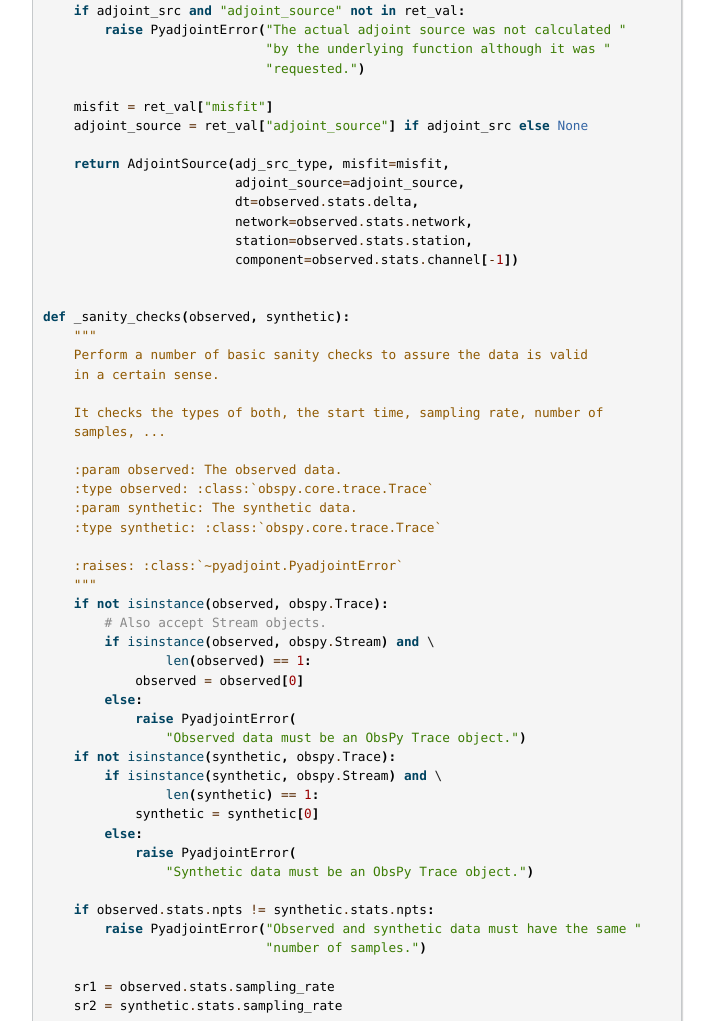
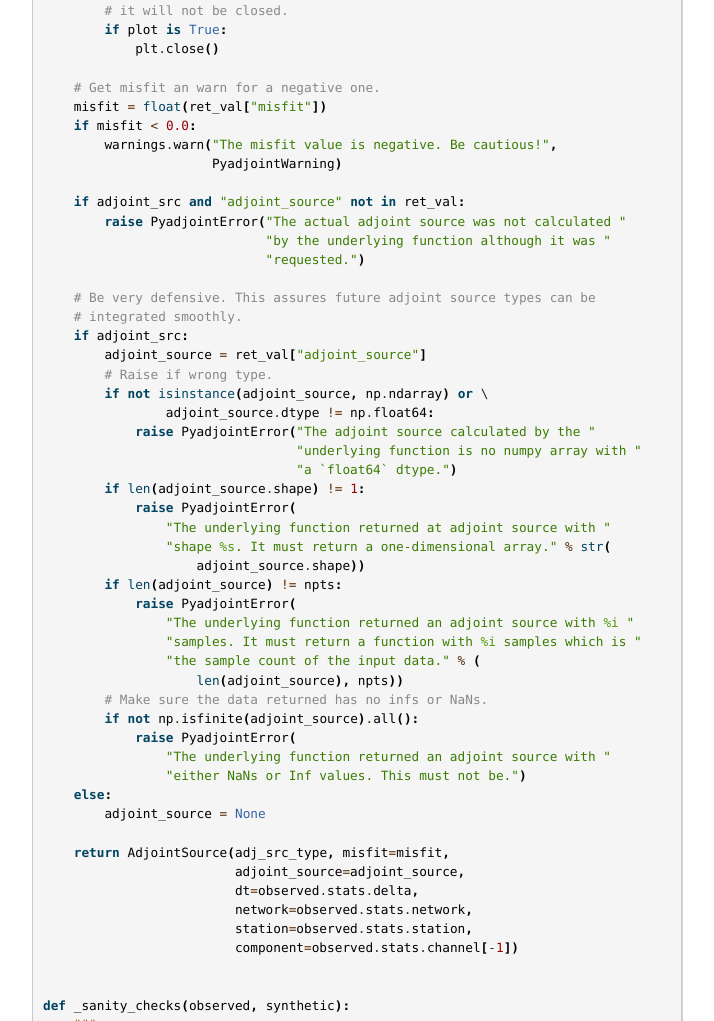
Before and after one commit to adjtomo/pyadjoint, a plain HTML site: page _modules/pyadjoint/adjoint_source.html in a window 1280 px wide. Shown: the part 4480-5501 px from the top of the page, without its empty margins (398-1112 px from the left). Drawn offline with nearby package versions, Linux system fonts and the light colour scheme; some packages are replaced by stand-ins of ours.

Commit message:
Travis build 15 pushed to gh-pages

```diff
--- a/_modules/pyadjoint/adjoint_source.html
+++ b/_modules/pyadjoint/adjoint_source.html
@@ -238,6 +238,10 @@
 <span class="sd">    &quot;&quot;&quot;</span>
     <span class="n">observed</span><span class="p">,</span> <span class="n">synthetic</span> <span class="o">=</span> <span class="n">_sanity_checks</span><span class="p">(</span><span class="n">observed</span><span class="p">,</span> <span class="n">synthetic</span><span class="p">)</span>
 
+    <span class="c"># Get number of samples now as the adjoint source calculation function</span>
+    <span class="c"># are allowed to mess with the trace objects.</span>
+    <span class="n">npts</span> <span class="o">=</span> <span class="n">observed</span><span class="o">.</span><span class="n">stats</span><span class="o">.</span><span class="n">npts</span>
+
     <span class="k">if</span> <span class="n">adj_src_type</span> <span class="ow">not</span> <span class="ow">in</span> <span class="n">AdjointSource</span><span class="o">.</span><span class="n">_ad_srcs</span><span class="p">:</span>
         <span class="k">raise</span> <span class="n">PyadjointError</span><span class="p">(</span>
             <span class="s">&quot;Adjoint Source type &#39;</span><span class="si">%s</span><span class="s">&#39; is unknown. Available types: </span><span class="si">%s</span><span class="s">&quot;</span> <span class="o">%</span> <span class="p">(</span>
@@ -275,13 +279,45 @@
         <span class="k">if</span> <span class="n">plot</span> <span class="ow">is</span> <span class="bp">True</span><span class="p">:</span>
             <span class="n">plt</span><span class="o">.</span><span class="n">close</span><span class="p">()</span>
 
+    <span class="c"># Get misfit an warn for a negative one.</span>
+    <span class="n">misfit</span> <span class="o">=</span> <span class="nb">float</span><span class="p">(</span><span class="n">ret_val</span><span class="p">[</span><span class="s">&quot;misfit&quot;</span><span class="p">])</span>
+    <span class="k">if</span> <span class="n">misfit</span> <span class="o">&lt;</span> <span class="mf">0.0</span><span class="p">:</span>
+        <span class="n">warnings</span><span class="o">.</span><span class="n">warn</span><span class="p">(</span><span class="s">&quot;The misfit value is negative. Be cautious!&quot;</span><span class="p">,</span>
+                      <span class="n">PyadjointWarning</span><span class="p">)</span>
+
     <span class="k">if</span> <span class="n">adjoint_src</span> <span class="ow">and</span> <span class="s">&quot;adjoint_source&quot;</span> <span class="ow">not</span> <span class="ow">in</span> <span class="n">ret_val</span><span class="p">:</span>
         <span class="k">raise</span> <span class="n">PyadjointError</span><span class="p">(</span><span class="s">&quot;The actual adjoint source was not calculated &quot;</span>
                              <span class="s">&quot;by the underlying function although it was &quot;</span>
                              <span class="s">&quot;requested.&quot;</span><span class="p">)</span>
 
-    <span class="n">misfit</span> <span class="o">=</span> <span class="n">ret_val</span><span class="p">[</span><span class="s">&quot;misfit&quot;</span><span class="p">]</span>
-    <span class="n">adjoint_source</span> <span class="o">=</span> <span class="n">ret_val</span><span class="p">[</span><span class="s">&quot;adjoint_source&quot;</span><span class="p">]</span> <span class="k">if</span> <span class="n">adjoint_src</span> <span class="k">else</span> <span class="bp">None</span>
+    <span class="c"># Be very defensive. This assures future adjoint source types can be</span>
+    <span class="c"># integrated smoothly.</span>
+    <span class="k">if</span> <span class="n">adjoint_src</span><span class="p">:</span>
+        <span class="n">adjoint_source</span> <span class="o">=</span> <span class="n">ret_val</span><span class="p">[</span><span class="s">&quot;adjoint_source&quot;</span><span class="p">]</span>
+        <span class="c"># Raise if wrong type.</span>
+        <span class="k">if</span> <span class="ow">not</span> <span class="nb">isinstance</span><span class="p">(</span><span class="n">adjoint_source</span><span class="p">,</span> <span class="n">np</span><span class="o">.</span><span class="n">ndarray</span><span class="p">)</span> <span class="ow">or</span> \
+                <span class="n">adjoint_source</span><span class="o">.</span><span class="n">dtype</span> <span class="o">!=</span> <span class="n">np</span><span class="o">.</span><span class="n">float64</span><span class="p">:</span>
+            <span class="k">raise</span> <span class="n">PyadjointError</span><span class="p">(</span><span class="s">&quot;The adjoint source calculated by the &quot;</span>
+                                 <span class="s">&quot;underlying function is no numpy array with &quot;</span>
+                                 <span class="s">&quot;a `float64` dtype.&quot;</span><span class="p">)</span>
+        <span class="k">if</span> <span class="nb">len</span><span class="p">(</span><span class="n">adjoint_source</span><span class="o">.</span><span class="n">shape</span><span class="p">)</span> <span class="o">!=</span> <span class="mi">1</span><span class="p">:</span>
+            <span class="k">raise</span> <span class="n">PyadjointError</span><span class="p">(</span>
+                <span class="s">&quot;The underlying function returned at adjoint source with &quot;</span>
+                <span class="s">&quot;shape </span><span class="si">%s</span><span class="s">. It must return a one-dimensional array.&quot;</span> <span class="o">%</span> <span class="nb">str</span><span class="p">(</span>
+                    <span class="n">adjoint_source</span><span class="o">.</span><span class="n">shape</span><span class="p">))</span>
+        <span class="k">if</span> <span class="nb">len</span><span class="p">(</span><span class="n">adjoint_source</span><span class="p">)</span> <span class="o">!=</span> <span class="n">npts</span><span class="p">:</span>
+            <span class="k">raise</span> <span class="n">PyadjointError</span><span class="p">(</span>
+                <span class="s">&quot;The underlying function returned an adjoint source with </span><span class="si">%i</span><span class="s"> &quot;</span>
+                <span class="s">&quot;samples. It must return a function with </span><span class="si">%i</span><span class="s"> samples which is &quot;</span>
+                <span class="s">&quot;the sample count of the input data.&quot;</span> <span class="o">%</span> <span class="p">(</span>
+                    <span class="nb">len</span><span class="p">(</span><span class="n">adjoint_source</span><span class="p">),</span> <span class="n">npts</span><span class="p">))</span>
+        <span class="c"># Make sure the data returned has no infs or NaNs.</span>
+        <span class="k">if</span> <span class="ow">not</span> <span class="n">np</span><span class="o">.</span><span class="n">isfinite</span><span class="p">(</span><span class="n">adjoint_source</span><span class="p">)</span><span class="o">.</span><span class="n">all</span><span class="p">():</span>
+            <span class="k">raise</span> <span class="n">PyadjointError</span><span class="p">(</span>
+                <span class="s">&quot;The underlying function returned an adjoint source with &quot;</span>
+                <span class="s">&quot;either NaNs or Inf values. This must not be.&quot;</span><span class="p">)</span>
+    <span class="k">else</span><span class="p">:</span>
+        <span class="n">adjoint_source</span> <span class="o">=</span> <span class="bp">None</span>
 
     <span class="k">return</span> <span class="n">AdjointSource</span><span class="p">(</span><span class="n">adj_src_type</span><span class="p">,</span> <span class="n">misfit</span><span class="o">=</span><span class="n">misfit</span><span class="p">,</span>
                          <span class="n">adjoint_source</span><span class="o">=</span><span class="n">adjoint_source</span><span class="p">,</span>
```
Also changed, not shown: index.html (+3 -3 lines), _sources/index.txt, searchindex.js, 7 other files.
